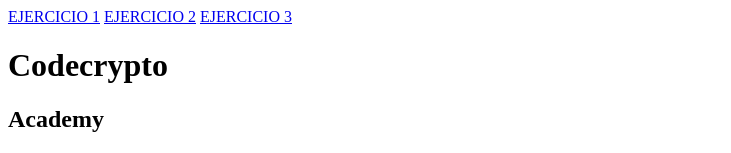
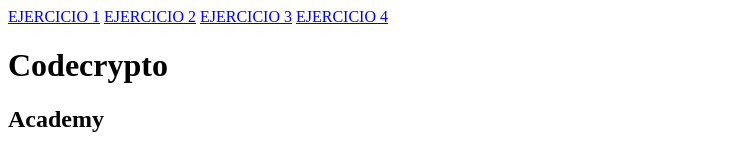
Before and after one commit to Errmake/curso-html, a plain HTML site: page index.html in a window 1280 px wide. Shown: the top 153 px of the page, without its empty margins (0-731 px from the left). Drawn offline with Linux system fonts and the light colour scheme.

Commit message:
formularios added to index

```diff
--- a/index.html
+++ b/index.html
@@ -12,6 +12,7 @@
         <a href="ejercicio1.html" target="_blank">EJERCICIO 1</a>
         <a href="ejercicio2.html" target="_blank">EJERCICIO 2</a>
         <a href="ejercicio3.html" target="_blank">EJERCICIO 3</a>
+        <a href="ejercicio4.html" target="_blank">EJERCICIO 4</a>
     </div>
 
     <!--titulo -->
```
